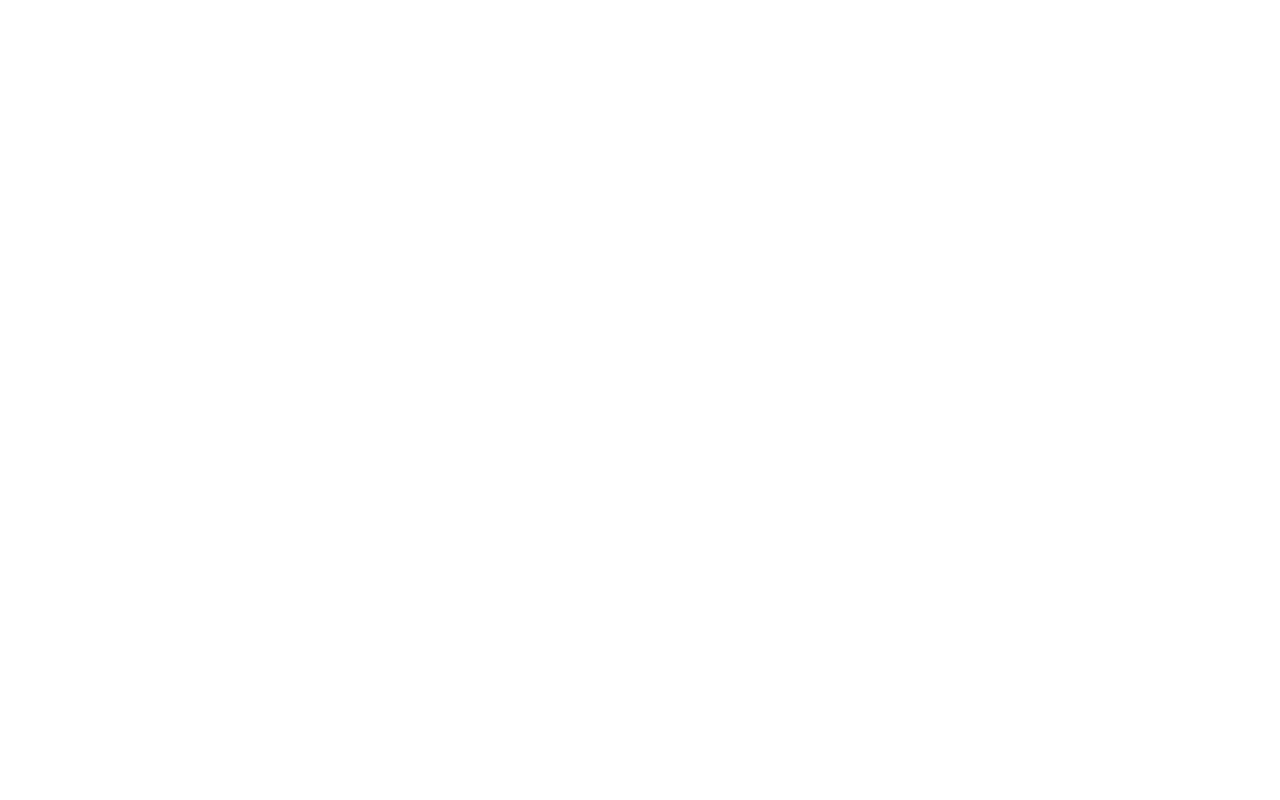
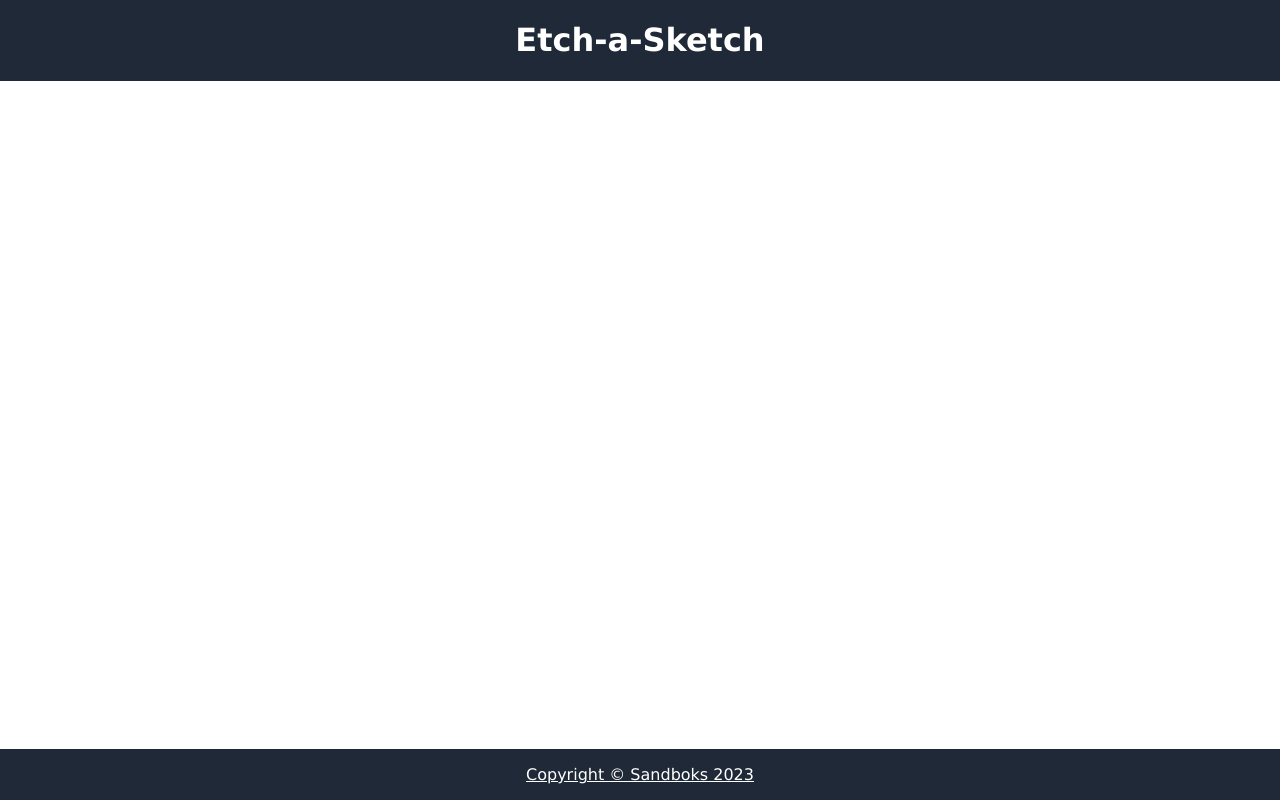
Before and after one commit to sandboks/odin-etch, a plain HTML site: page index.html in a window 1280 px wide. Drawn offline with Linux system fonts and the light colour scheme.

Commit message:
bare minimum header and footer added

```diff
--- a/index.html
+++ b/index.html
@@ -3,9 +3,20 @@
 <head>
     <meta charset="UTF-8">
     <meta name="viewport" content="width=device-width, initial-scale=1.0">
-    <title>Document</title>
+    <title>The Odin Project Etch-a-Sketch</title>
+    <link rel="stylesheet" href="./style.css">
 </head>
 <body>
+    <div class="header">
+        <h1>Etch-a-Sketch</h1>
+    </div>
 
+    <div class="content">
+
+    </div>
+
+    <div class="footer">
+        <p><a href="https://github.com/sandboks">Copyright © Sandboks 2023</a></p>
+    </div>
 </body>
 </html>
--- /dev/null
+++ b/style.css
@@ -0,0 +1,38 @@
+body {
+    font-family: Verdana, Geneva, Tahoma, sans-serif;
+
+    display: flex;
+    flex: 1;
+    flex-direction: column;
+
+    margin: 0px;
+    height: 100vh;
+}
+
+.header, .footer {
+    display: flex;
+    flex-direction: column;
+    align-items: center;
+
+    background-color: #1F2937;
+    color: white;
+}
+
+.content {
+    text-align: center;
+    background-color: white;
+
+    display: flex;
+    flex-direction: column;
+    flex: 1;
+    justify-self: center;
+    justify-content: flex-start;
+    align-items: center;
+
+    padding: 24px;
+    padding-top: 24px;
+}
+
+a {
+    color: white;
+}
```
